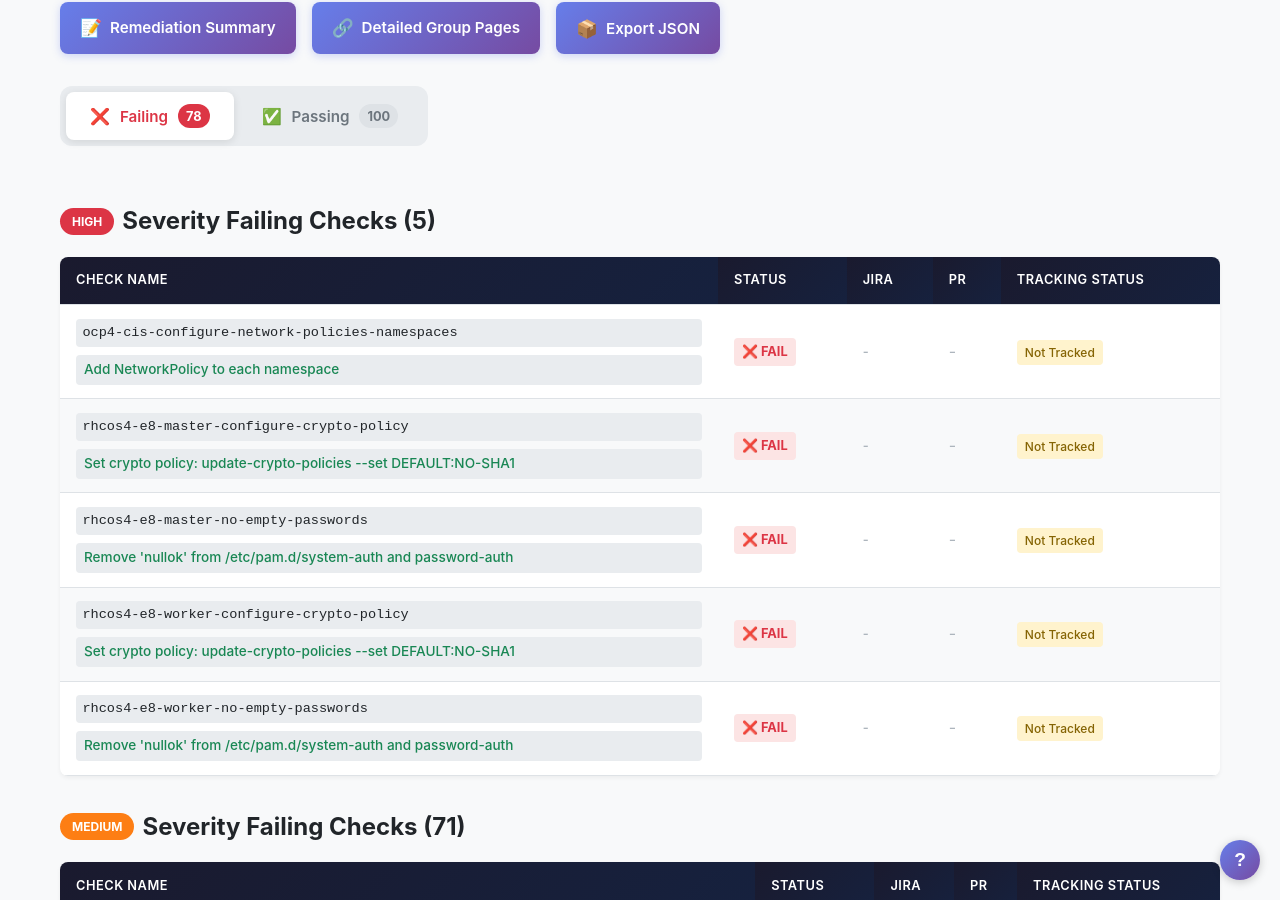
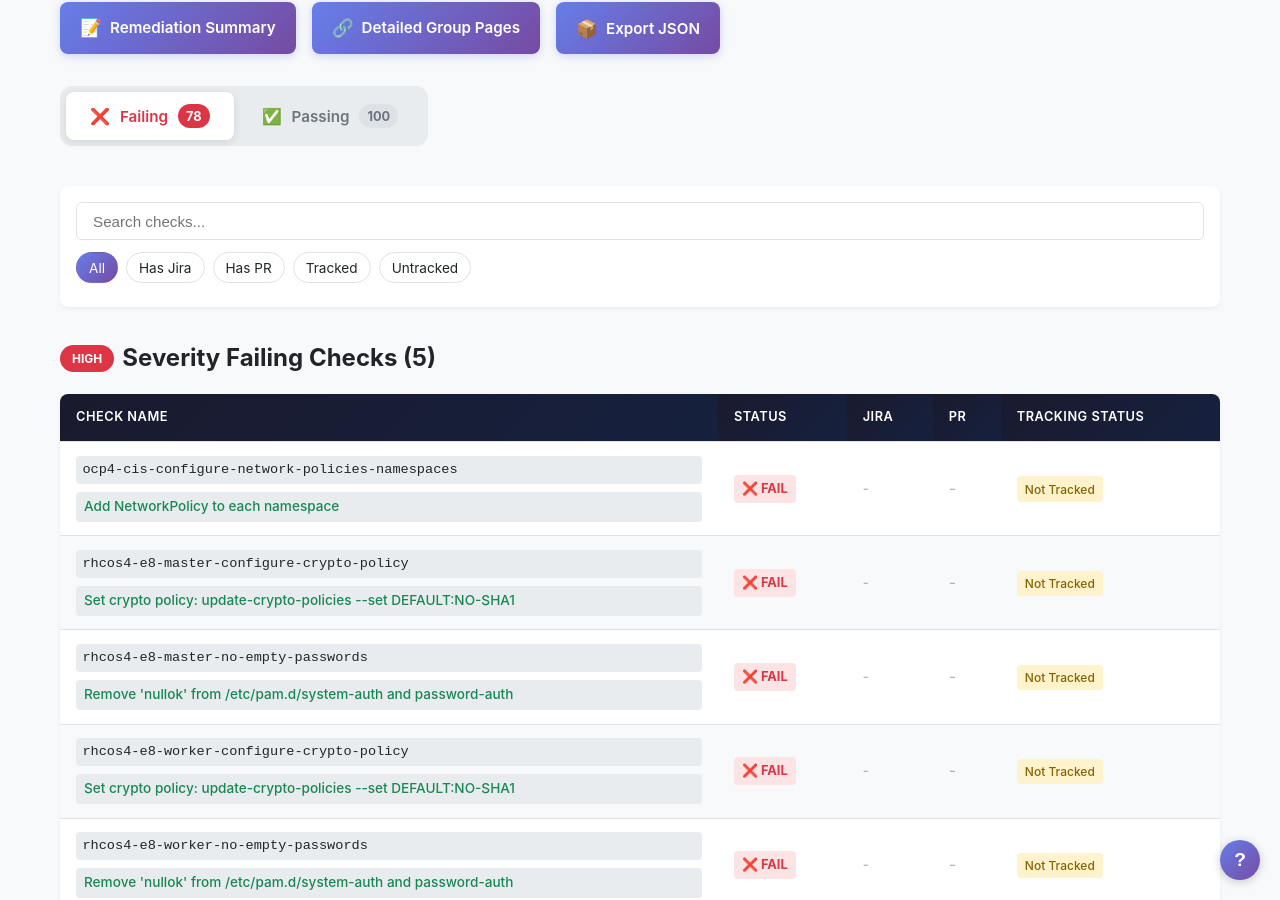
Before and after one commit to sebrandon1/compliance-scripts, a Jekyll site: the page built from docs/versions/4.21.md, in a window 1280 px wide and 900 px high, scrolled down 543 px. Built offline with Jekyll 4.4.1, drawn with Linux system fonts in a browser that asks for light colours; some of the changed lines change nothing that is shown.

Commit message:
Add filter buttons to version page (Jira, PR, Tracked, Untracked)

```diff
--- a/docs/_layouts/version.html
+++ b/docs/_layouts/version.html
@@ -101,6 +101,21 @@ layout: default
       </button>
     </div>
 
+    <!-- Filter Bar -->
+    <div class="filter-bar" style="margin: 1rem 0;">
+      <div class="filter-search">
+        <input type="text" id="check-search" placeholder="Search checks..." onkeyup="filterChecks()">
+      </div>
+      <div class="filter-buttons">
+        <button class="filter-btn active" data-filter="all" onclick="setCheckFilter('all')">All</button>
+        <button class="filter-btn" data-filter="has-jira" onclick="setCheckFilter('has-jira')">Has Jira</button>
+        <button class="filter-btn" data-filter="has-pr" onclick="setCheckFilter('has-pr')">Has PR</button>
+        <button class="filter-btn" data-filter="tracked" onclick="setCheckFilter('tracked')">Tracked</button>
+        <button class="filter-btn" data-filter="untracked" onclick="setCheckFilter('untracked')">Untracked</button>
+      </div>
+      <div class="filter-counts" id="check-filter-counts"></div>
+    </div>
+
     <!-- Failing Tab Content -->
     <div class="tab-panel active" id="panel-failing">
       {% if version_data.remediations.high.size > 0 %}
@@ -188,6 +203,57 @@ function switchTab(tabName) {
   document.getElementById('panel-' + tabName).classList.add('active');
 }
 
+var currentCheckFilter = 'all';
+var checkSearchTerm = '';
+
+function setCheckFilter(filter) {
+  currentCheckFilter = filter;
+  document.querySelectorAll('.filter-bar .filter-btn').forEach(function(btn) { btn.classList.remove('active'); });
+  document.querySelector('.filter-bar [data-filter="' + filter + '"]').classList.add('active');
+  filterChecks();
+}
+
+function filterChecks() {
+  checkSearchTerm = document.getElementById('check-search').value.toLowerCase();
+  var tables = document.querySelectorAll('.remediation-table');
+  var visibleCount = 0;
+  var totalCount = 0;
+
+  tables.forEach(function(table) {
+    var rows = table.querySelectorAll('tbody tr');
+    rows.forEach(function(row) {
+      totalCount++;
+      var text = row.textContent.toLowerCase();
+      var jiraCell = row.cells[2] ? row.cells[2].textContent.trim() : '';
+      var prCell = row.cells[3] ? row.cells[3].textContent.trim() : '';
+      var statusCell = row.cells[4] ? row.cells[4].textContent.trim() : '';
+
+      var hasJira = jiraCell !== '-' && jiraCell !== '';
+      var hasPR = prCell !== '-' && prCell !== '';
+      var isTracked = statusCell !== 'Not Tracked' && statusCell !== '';
+
+      var matchesSearch = checkSearchTerm === '' || text.includes(checkSearchTerm);
+      var matchesFilter = currentCheckFilter === 'all' ||
+        (currentCheckFilter === 'has-jira' && hasJira) ||
+        (currentCheckFilter === 'has-pr' && hasPR) ||
+        (currentCheckFilter === 'tracked' && isTracked) ||
+        (currentCheckFilter === 'untracked' && !isTracked);
+
+      if (matchesSearch && matchesFilter) {
+        row.style.display = '';
+        visibleCount++;
+      } else {
+        row.style.display = 'none';
+      }
+    });
+  });
+
+  var countsEl = document.getElementById('check-filter-counts');
+  if (countsEl) {
+    countsEl.textContent = visibleCount === totalCount ? '' : 'Showing ' + visibleCount + ' of ' + totalCount;
+  }
+}
+
 function exportStatusJSON() {
   var dataEl = document.getElementById('group-data');
   if (!dataEl) {
```
